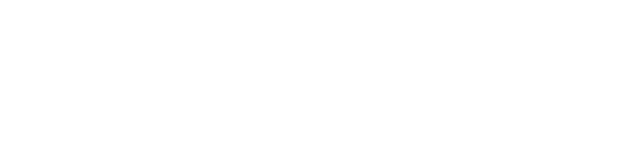
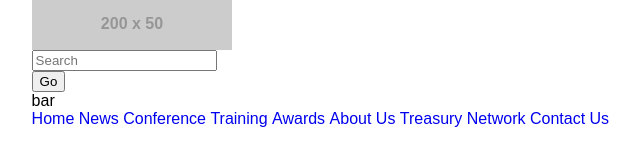
Before and after one commit to shilpajith1994/Eurofinance-Form-Validation, a plain HTML site: page index.html in a window 1280 px wide. Shown: the whole page, without its empty margins (58-698 px from the left). Drawn offline with Linux system fonts and the light colour scheme; placeholder pictures from the web are drawn by us.

Commit message:
header added

```diff
--- a/index.html
+++ b/index.html
@@ -4,11 +4,7 @@
 
 <head>
   <meta charset="utf-8">
-  <title>Client</title>
-  <!-- View-port Basics: http://mzl.la/VYREaP -->
-  <!-- This meta tag is used for mobile device to display the page without any zooming,
-       so how much the device is able to fit on the screen is what's shown initially.
-       Remove comments from this tag, when you want to apply media queries to the website. -->
+  <title>EuroFinance Newsletter | Home</title>
   <meta name="viewport" content="width=device-width, initial-scale=1, maximum-scale=1">
   <!-- Place favicon.ico in the root directory: mathiasbynens.be/notes/touch-icons -->
   <link rel="shortcut icon" href="favicon.ico" />
@@ -24,7 +20,38 @@
   <div class="container">
     <!--header section start-->
     <header>
-
+      <div class="wrapper">
+        <div class="header-top">
+      <h1>
+        <a href="#FIXME">
+          <img src="https://via.placeholder.com/200x50" alt="EuroFinance Logo">
+        </a>
+      </h1>
+      <form class ="searchbox" method="get" action="">
+        <div class="search">
+          <input type="search" name="search-text" placeholder="Search">
+        </div>
+        <button type="submit" class="go-btn">Go</button>
+      </form>
+    </div>
+    <div class="header-bottom">
+      <div class="hamburger">
+        <span class="bar">bar</span>
+      </div>
+      <nav class="nav-bar">
+        <ul class="nav-links">
+          <li><a href="#FIXME"  title="home">Home </a></li>
+          <li><a href="#FIXME" title="news">News </a></li>
+          <li><a href="#FIXME" title="conference">Conference</a></li>
+          <li><a href="#FIXME" title="training">Training</a></li>
+          <li><a href="#FIXME" title="awards">Awards</a></li>
+          <li><a href="#FIXME" title="About us">About Us</a></li>
+          <li><a href="#FIXME" title="Treasury Network">Treasury Network</a></li>
+          <li><a href="#FIXME" title="Contact us">Contact Us</a></li>
+        </ul>
+      </nav>
+    </div>
+    </div>
     </header>
     <!--header section start-->
     <!--main section start-->
```
